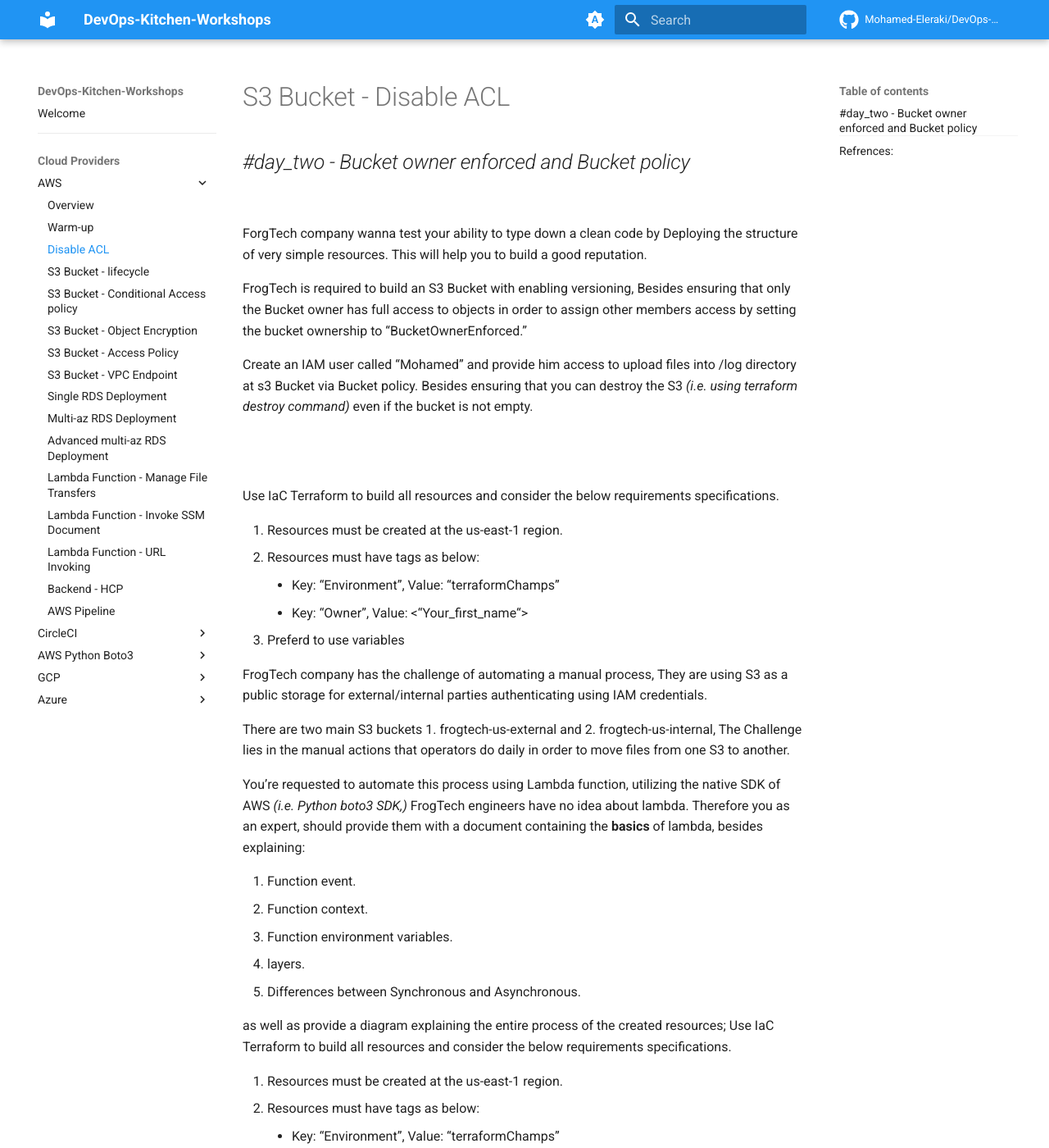
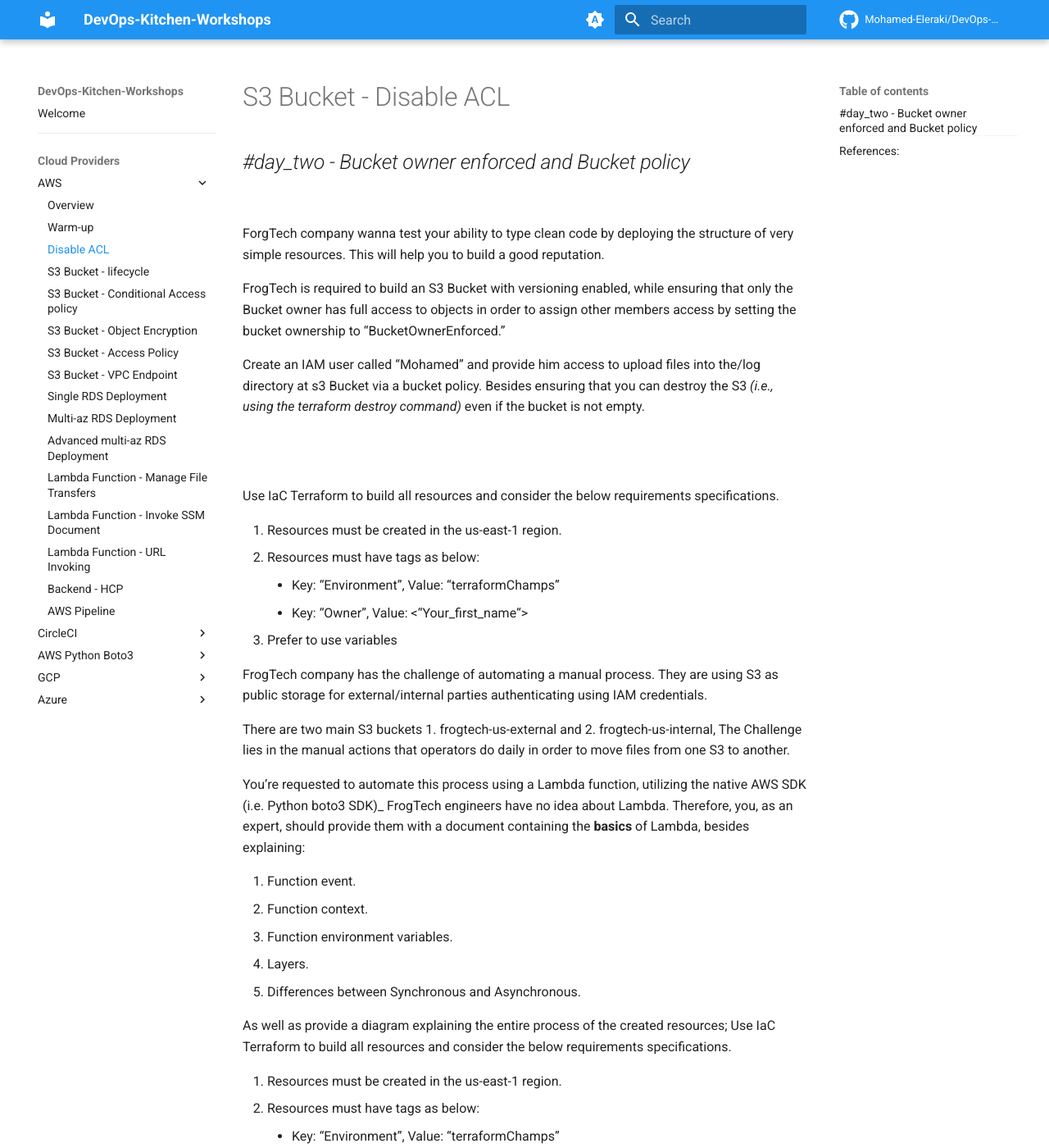
Before and after one commit to Mohamed-Eleraki/DevOps-Kitchen-Workshop, an MkDocs documentation site: the page built from docs/aws/s3-bucket-disable-acl.md, in a window 1280 px wide and 1400 px high. Shown: the whole window at 82% size. Built offline with MkDocs 1.6.1 and Material for MkDocs 9.7.7, drawn with Linux system fonts in a browser that asks for light colours; comment, search, counter and statistics services are not loaded; the version menu is left out; some of the changed text lies outside the part shown.

Commit message:
Update s3-bucket-disable-acl.md

```diff
--- a/docs/aws/s3-bucket-disable-acl.md
+++ b/docs/aws/s3-bucket-disable-acl.md
@@ -3,54 +3,54 @@
 ## _#day_two - Bucket owner enforced and Bucket policy_
 <br>
 
-ForgTech company wanna test your ability to type down a clean code by Deploying the structure of very simple resources. This will help you
+ForgTech company wanna test your ability to type clean code by deploying the structure of very simple resources. This will help you
 to build a good reputation.
 
-FrogTech is required to build an S3 Bucket with enabling versioning, Besides ensuring that only the Bucket owner has full access to objects
+FrogTech is required to build an S3 Bucket with versioning enabled, while ensuring that only the Bucket owner has full access to objects
 in order to assign other members access by setting the bucket ownership to “BucketOwnerEnforced.”
 
-Create an IAM user called “Mohamed” and provide him access to upload files into /log directory at s3 Bucket via Bucket policy. Besides
-ensuring that you can destroy the S3 _(i.e. using terraform destroy command)_ even if the bucket is not empty.
+Create an IAM user called “Mohamed” and provide him access to upload files into the/log directory at s3 Bucket via a bucket policy. Besides
+ensuring that you can destroy the S3 _(i.e., using the terraform destroy command)_ even if the bucket is not empty.
 
 <br>
 <br>
 
 Use IaC Terraform to build all resources and consider the below requirements specifications.
 
-1. Resources must be created at the us-east-1 region.
+1. Resources must be created in the us-east-1 region.
 2. Resources must have tags as below:
     - Key: “Environment”, Value: “terraformChamps”
     - Key: “Owner”, Value: <“Your_first_name“>
-3. Preferd to use variables
+3. Prefer to use variables
 
-FrogTech company has the challenge of automating a manual process, They are using S3 as a public storage for external/internal parties
+FrogTech company has the challenge of automating a manual process. They are using S3 as public storage for external/internal parties
 authenticating using IAM credentials.
 
 There are two main S3 buckets 1. frogtech-us-external and 2. frogtech-us-internal, The Challenge lies in the manual actions that
 operators do daily in order to move files from one S3 to another.
 
-You’re requested to automate this process using Lambda function, utilizing the native SDK of AWS _(i.e. Python boto3 SDK,)_ FrogTech
-engineers have no idea about lambda. Therefore you as an expert, should provide them with a document containing the **basics** of lambda,
+You’re requested to automate this process using a Lambda function, utilizing the native AWS SDK (i.e. Python boto3 SDK)_ FrogTech
+engineers have no idea about Lambda. Therefore, you, as an expert, should provide them with a document containing the **basics** of Lambda,
 besides explaining:
 
 1. Function event.
 2. Function context.
 3. Function environment variables.
-4. layers.
+4. Layers.
 5. Differences between Synchronous and Asynchronous.
 
-as well as provide a diagram explaining the entire process of the created resources; Use IaC Terraform to build all resources and consider
+As well as provide a diagram explaining the entire process of the created resources; Use IaC Terraform to build all resources and consider
 the below requirements specifications.
 
-1. Resources must be created at the us-east-1 region.
+1. Resources must be created in the us-east-1 region.
 2. Resources must have tags as below:
     - Key: “Environment”, Value: “terraformChamps”
     - Key: “Owner”, Value: <“Your_first_name“>
-3. Preferd to use variables.
+3. Prefer to use variables.
 <br>
 
-## Refrences:
+## References:
 
 1. [What is AWS Lambda? - AWS Lambda](https://docs.aws.amazon.com/lambda/latest/dg/welcome.html)
-2. [\[AWS\] Lambda - S3 Trigger + Terraform Project 10](https://mohamed-eleraky.hashnode.dev/aws-lambda-s3-trigger-terraform-project-10#heading-the-architecture-design-diagram)
-3. [\[AWS\] Lambda Concepts Essentials](https://mohamed-eleraky.hashnode.dev/aws-lambda-concepts-essentials#heading-synchronous-invocation)
+2. [\[AWS\] Lambda - S3 Trigger + Terraform Project 10](https://mohamed-eleraky.hashnode.dev/aws-lambda-s3-trigger-terraform-project-10#heading-the-architecture-design-diagram)   ( Invalid Link )
+3. [\[AWS\] Lambda Concepts Essentials](https://mohamed-eleraky.hashnode.dev/aws-lambda-concepts-essentials#heading-synchronous-invocation)   ( Invalid Link )
```
